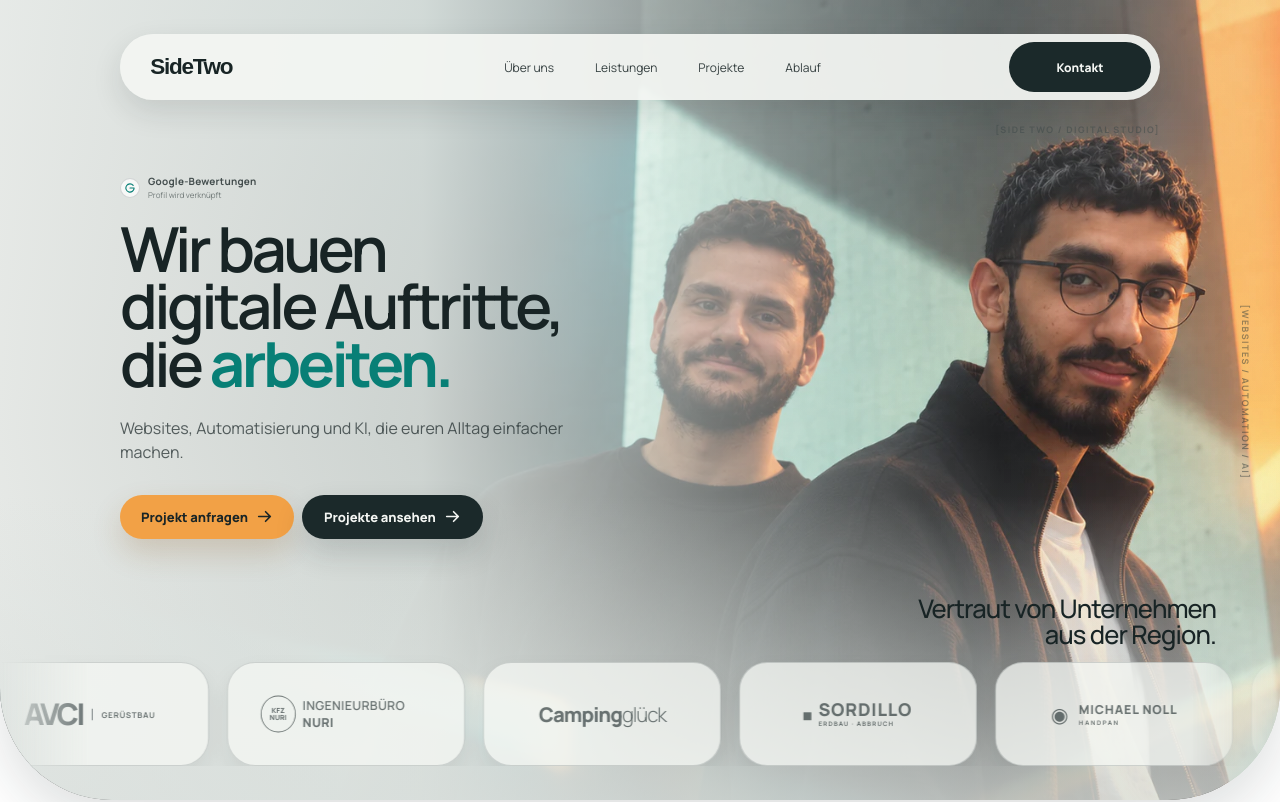
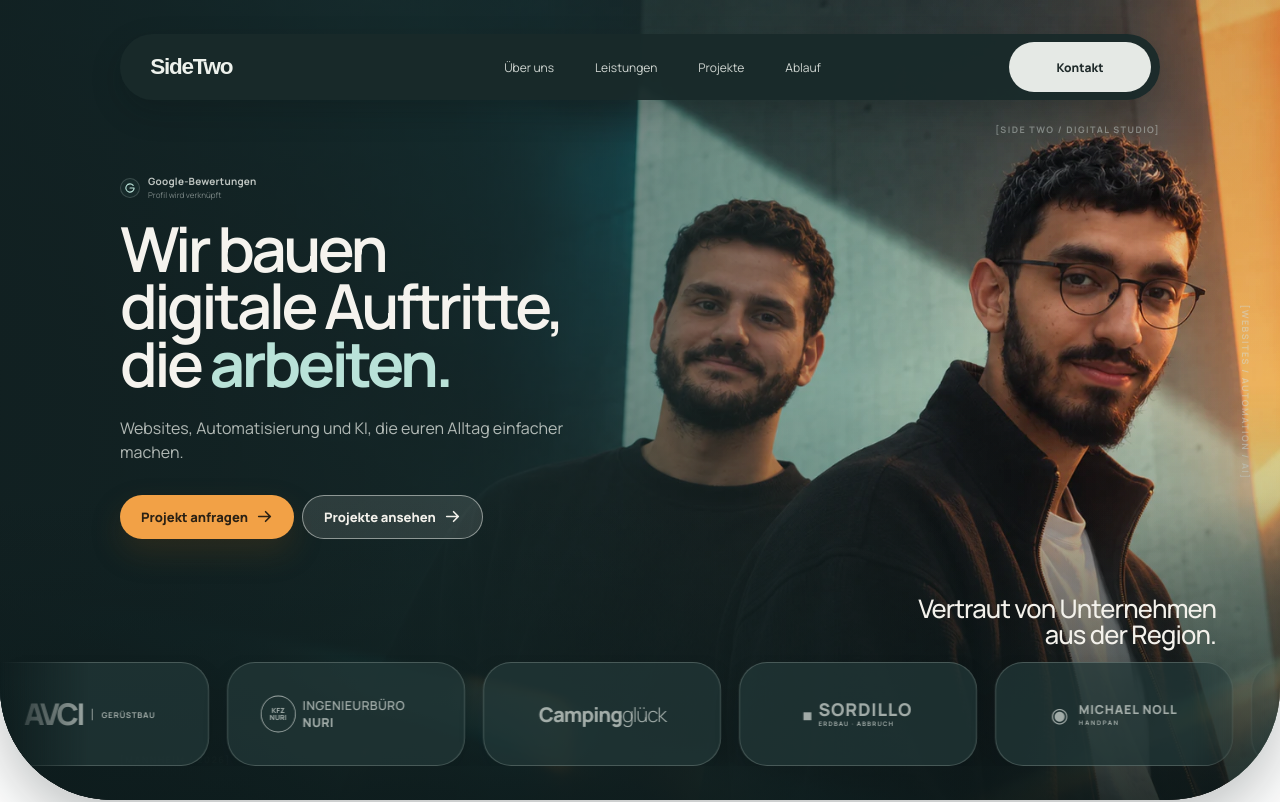
Before and after one commit to Ak-learn-code/new-homepage, a React (Vite) app: page / in a window 1280 px wide. Shown: the top 802 px of the page. Built offline with nearby package versions, Linux system fonts and the light colour scheme.

Commit message:
darken hero and header palette

```diff
--- a/src/styles.css
+++ b/src/styles.css
@@ -1442,3 +1442,51 @@ input { caret-color: var(--accent); }
   .mobile-menu { color: #182425; background: #f4f6f3; box-shadow: 0 15px 30px rgba(24, 36, 37, .14); }
   .hero > .client-marquee .client-logo-tile { background: rgba(245, 247, 244, .82); }
 }
+
+/* Dark editorial hero variant: charcoal and sage, with restrained amber. */
+.hero {
+  color: #f3f1eb;
+  background: #172728;
+  box-shadow: 0 24px 58px rgba(11, 22, 23, .26);
+}
+.hero::before {
+  background:
+    linear-gradient(90deg, rgba(18, 34, 35, .93) 0%, rgba(22, 42, 42, .8) 35%, rgba(37, 59, 57, .35) 60%, rgba(30, 48, 47, .08) 80%),
+    linear-gradient(180deg, rgba(11, 24, 25, .1), transparent 48%, rgba(10, 20, 21, .54));
+}
+.hero::after { background: linear-gradient(180deg, transparent, rgba(12, 26, 27, .72)); }
+.hero-atmosphere { background: #172728; }
+.hero-atmosphere::after { opacity: .1; mix-blend-mode: soft-light; }
+.hero-light-trace { border-color: rgba(217, 233, 228, .2); }
+.hero-heading h1 { color: #f5f3ee; }
+.hero-heading h1 em { color: #b9e2d8; }
+.hero-heading p { color: rgba(239, 242, 237, .72); }
+.hero-micro { color: rgba(229, 237, 233, .5); }
+.google-rating { color: rgba(240, 243, 238, .78); }
+.google-rating > svg { color: #b9e2d8; border-color: rgba(226, 237, 232, .18); background: rgba(27, 47, 47, .62); }
+.google-rating small { color: rgba(229, 237, 233, .5); }
+.hero-copy-actions .button:first-child { color: #2b2114; background: #f2a146; box-shadow: 0 14px 30px rgba(115, 70, 19, .25); }
+.hero-copy-actions .button-secondary { color: #f3f1eb; background: rgba(239, 242, 237, .12); border: 1px solid rgba(239, 242, 237, .5); box-shadow: none; backdrop-filter: blur(8px); }
+.nav-pill { color: #edf1ec; background: rgba(25, 42, 42, .94); box-shadow: 0 12px 30px rgba(9, 18, 19, .22); }
+.nav-links a:hover { color: #fff; }
+.nav-contact { color: #202b2b; background: #e5e9e5; }
+.hero > .client-marquee { color: #f3f1eb; }
+.hero > .client-marquee .client-marquee-head h2 { color: #f3f1eb; }
+.hero > .client-marquee .client-logo-tile { color: rgba(236, 241, 236, .75); border-color: rgba(222, 234, 229, .22); background: rgba(35, 56, 56, .74); box-shadow: 0 12px 24px rgba(7, 16, 17, .15); }
+
+@media (hover: hover) and (pointer: fine) {
+  .nav-contact:hover { color: #2b2114; background: #f2a146; }
+  .hero-copy-actions .button-secondary:hover { color: #fff; background: rgba(239, 242, 237, .2); box-shadow: none; }
+  .hero > .client-marquee .client-logo-tile:hover { color: #fff; border-color: rgba(242, 161, 70, .72); background: rgba(44, 69, 68, .92); }
+}
+
+@media (max-width: 600px) {
+  .hero::before {
+    background:
+      linear-gradient(180deg, rgba(17, 32, 33, .78) 0%, rgba(20, 39, 39, .5) 42%, rgba(16, 31, 32, .12) 68%, rgba(12, 24, 25, .58) 100%),
+      linear-gradient(90deg, rgba(16, 32, 33, .48), transparent 82%);
+  }
+  .menu-button { color: #edf1ec; }
+  .mobile-menu { color: #edf1ec; background: #1b2f2f; box-shadow: 0 15px 30px rgba(9, 18, 19, .26); }
+  .hero > .client-marquee .client-logo-tile { background: rgba(35, 56, 56, .78); }
+}
```
